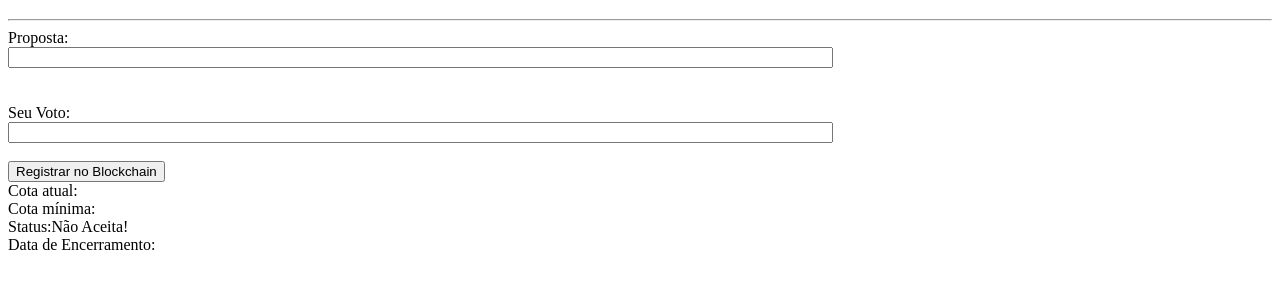
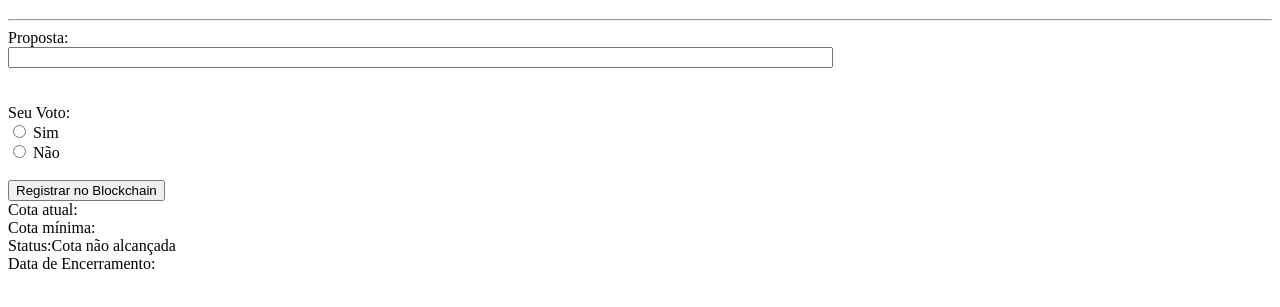
Before and after one commit to PriscilaCalisto01/votacao, a plain HTML site: page index.html in a window 1280 px wide. Shown: the part 61-368 px from the top of the page. Drawn offline with Linux system fonts and the light colour scheme.

Commit message:
Update index.html

```diff
--- a/index.html
+++ b/index.html
@@ -7,7 +7,7 @@
     <meta http-equiv="X-UA-Compatible" content="ie=edge">
     <title>Vota&ccedil;&atilde;o condominial</title>
 </head>
-<body>
+<body id="bd">
     <div class="container">
         <div>
             <h1>P&aacute;gina de vota&ccedil;&atilde;o de proposta</h1>
@@ -31,7 +31,8 @@
                 Seu Voto:
             </div>
             <div>
-                <input type="text" name="campoNomeAgente" id="campoNomeAgente" size="100">
+              <input type="radio" name="voto" value="S" onclick="votoS()"> Sim<br>
+              <input type="radio" name="voto" value="N" onclick="votoN()"> N&atilde;o<br>
             </div>
             <br>
             <div>
@@ -41,11 +42,11 @@
         </form>
         <div>Cota atual:<span id="atual"></span>
         <div>Cota m&iacute;nima:<span id="minima"></span>
-        <div>Status:<span id="status">Não Aceita!</span>
+        <div>Status:<span id="status">Cota n&atilde;o alcan&ccedil;ada</span>
         <div>Data de Encerramento:<span id="encerramento"></span>
     </div>
-    <script src="conexaoweb3.js"></script>
-    <script src="gremio.js"></script>
+    <script src="js/conexaoweb3.js"></script>
+    <script src="js/gremio.js"></script>
     <script>
         obtemProposta();
     </script>
```
